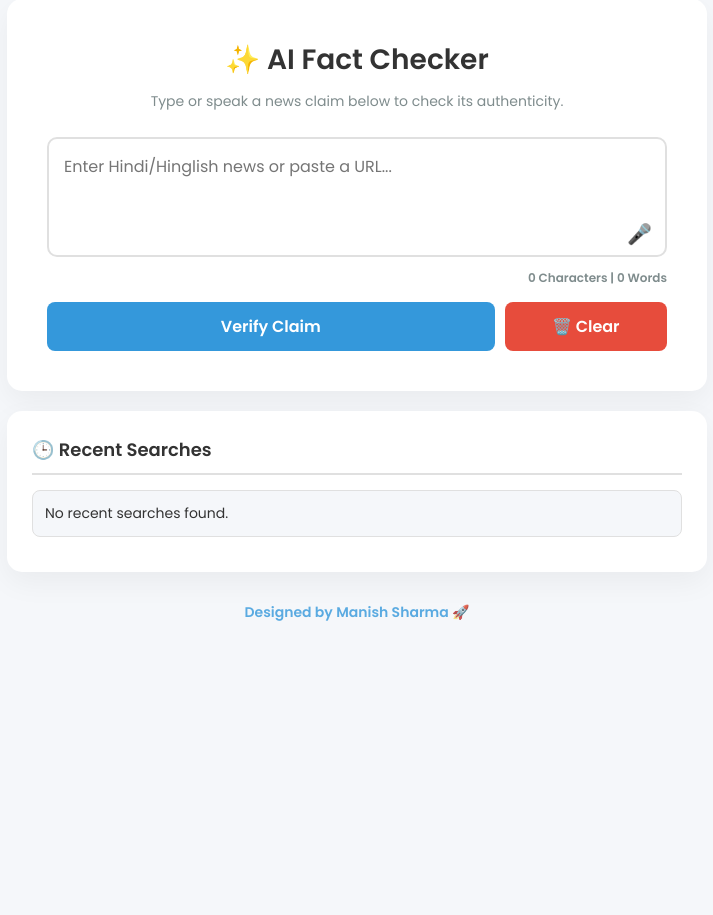
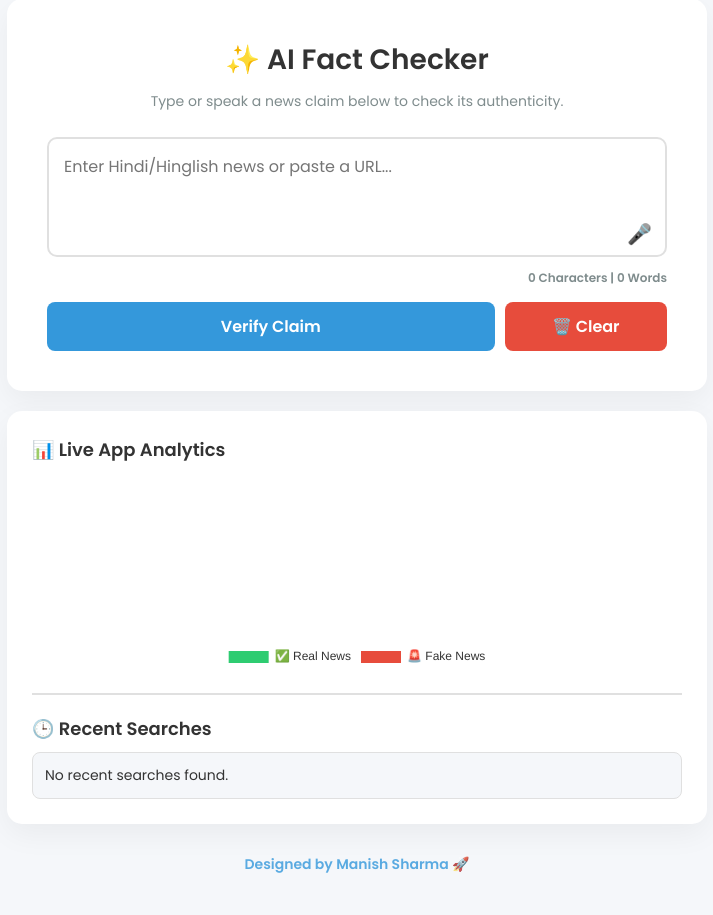
Before and after one commit to the-miz-4u/fake_news_detector, a Flask app: page / in a window 1280 px wide. Shown: the part 101-1016 px from the top of the page, without its empty margins (283-996 px from the left). Before the commit the page ends 722 px from the top, so only its background shows below. Run offline with Flask 3, Linux system fonts and the light colour scheme; data that the repository does not hold is empty.

Commit message:
Feat: Added live analytics pie chart using Chart.js and /analytics endpoint in Flask

```diff
--- a/app.py
+++ b/app.py
@@ -132,6 +132,17 @@
         print("Feedback Error:", str(e))
         return jsonify({"error": "Feedback save nahi hua."}), 500
 
+# --- NAYA: Live Analytics Data Ka Route ---
+@app.route('/analytics', methods=['GET'])
+def get_analytics():
+    try:
+        real_count = SearchHistory.query.filter_by(prediction='Real').count()
+        fake_count = SearchHistory.query.filter_by(prediction='Fake').count()
+        return jsonify({"real": real_count, "fake": fake_count})
+    except Exception as e:
+        print("Analytics Error:", str(e))
+        return jsonify({"error": "Data fetch nahi hua"}), 500
+
 if __name__ == '__main__':
     # Yeh app_context wala code ensure karega ki nayi FeedbackData table Database me ban jaye
     with app.app_context():
--- a/templates/index.html
+++ b/templates/index.html
@@ -5,6 +5,8 @@
     <meta name="viewport" content="width=device-width, initial-scale=1.0">
     <title>AI Fake News Detector</title>
     <link href="https://fonts.googleapis.com/css2?family=Poppins:wght@300;400;600&display=swap" rel="stylesheet">
+    <!-- NAYA: Chart.js Library Import -->
+    <script src="https://cdn.jsdelivr.net/npm/chart.js"></script>
     <style>
         /* --- CSS Variables --- */
         :root {
@@ -49,15 +51,29 @@
             box-shadow: 0 4px 6px rgba(0, 0, 0, 0.1);
         }
 
-        .main-container, .history-container {
+        .main-container, .bottom-container {
             background-color: var(--container-bg); width: 100%;
             max-width: 700px; padding: 40px; border-radius: 15px;
             box-shadow: 0 10px 30px rgba(0, 0, 0, 0.05); text-align: center;
             margin-bottom: 20px;
         }
 
+        /* --- NAYA: Bottom section styling (Chart + History) --- */
+        .bottom-container {
+            display: flex; flex-direction: column; gap: 20px; padding: 25px;
+        }
+
+        .chart-section {
+            padding-bottom: 20px; border-bottom: 2px solid var(--border-color);
+            display: flex; flex-direction: column; align-items: center;
+        }
+        .chart-wrapper {
+            position: relative; height: 200px; width: 100%; max-width: 300px; margin-top: 10px;
+        }
+
         h1 { margin-bottom: 10px; font-size: 28px; font-weight: 600; }
         p.subtitle { color: #7f8c8d; margin-bottom: 25px; font-size: 14px; }
+        h2.section-title { font-size: 18px; font-weight: 600; text-align: left; width: 100%;}
 
         .input-wrapper { position: relative; width: 100%; }
 
@@ -82,8 +98,7 @@
         }
 
         #counter-box {
-            text-align: right; font-size: 12px; color: #7f8c8d;
-            margin-top: 5px; font-weight: 600;
+            text-align: right; font-size: 12px; color: #7f8c8d; margin-top: 5px; font-weight: 600;
         }
         body.dark-mode #counter-box { color: #b2bec3; }
 
@@ -100,7 +115,6 @@
             padding: 12px 15px; font-size: 16px; font-weight: 600;
             color: white; background-color: #e74c3c;
             border: none; border-radius: 8px; cursor: pointer; flex: 1;
-            transition: background-color 0.3s ease;
         }
         .clear-btn:hover { background-color: #c0392b; }
 
@@ -113,109 +127,57 @@
 
         .result-header {
             display: flex; justify-content: space-between; align-items: center;
-            margin-bottom: 15px; padding-bottom: 10px;
-            border-bottom: 1px solid var(--border-color);
+            margin-bottom: 15px; padding-bottom: 10px; border-bottom: 1px solid var(--border-color);
         }
 
         #copy-btn {
-            display: none; background-color: #2ecc71; color: white;
-            border: none; padding: 6px 12px; border-radius: 6px;
-            font-size: 12px; font-weight: 600; cursor: pointer;
+            display: none; background-color: #2ecc71; color: white; border: none;
+            padding: 6px 12px; border-radius: 6px; font-size: 12px; font-weight: 600; cursor: pointer;
         }
 
-        #prediction-badge {
-            font-size: 20px; font-weight: bold; margin-bottom: 10px; display: none;
-        }
+        #prediction-badge { font-size: 20px; font-weight: bold; margin-bottom: 10px; display: none; }
+        .confidence-container { margin-top: 10px; margin-bottom: 20px; display: none; }
+        .confidence-header { display: flex; justify-content: space-between; font-size: 14px; font-weight: 600; margin-bottom: 5px; }
+        .progress-bg { background: rgba(0,0,0,0.1); border-radius: 6px; height: 12px; width: 100%; overflow: hidden; }
+        body.dark-mode .progress-bg { background: rgba(255,255,255,0.1); }
+        .progress-bar { height: 100%; width: 0%; border-radius: 6px; transition: width 1.2s cubic-bezier(0.25, 1, 0.5, 1); }
 
-        .confidence-container { margin-top: 10px; margin-bottom: 20px; display: none; }
-        .confidence-header {
-            display: flex; justify-content: space-between; font-size: 14px;
-            font-weight: 600; margin-bottom: 5px;
-        }
-        .progress-bg {
-            background: rgba(0,0,0,0.1); border-radius: 6px; height: 12px;
-            width: 100%; overflow: hidden;
-        }
-        body.dark-mode .progress-bg { background: rgba(255,255,255,0.1); }
-        .progress-bar {
-            height: 100%; width: 0%; border-radius: 6px;
-            transition: width 1.2s cubic-bezier(0.25, 1, 0.5, 1);
-        }
-
-        #feedback-box {
-            display: none; margin-top: 20px; padding-top: 15px;
-            border-top: 1px solid var(--border-color); text-align: center;
-        }
+        #feedback-box { display: none; margin-top: 20px; padding-top: 15px; border-top: 1px solid var(--border-color); text-align: center; }
         .feedback-text { font-size: 14px; margin-bottom: 10px; font-weight: 600; }
-        .feedback-btn {
-            background-color: var(--container-bg); border: 1px solid var(--border-color);
-            color: var(--text-color); padding: 8px 15px; border-radius: 20px;
-            cursor: pointer; font-size: 14px; margin: 0 5px; transition: all 0.2s ease;
-        }
+        .feedback-btn { background-color: var(--container-bg); border: 1px solid var(--border-color); color: var(--text-color); padding: 8px 15px; border-radius: 20px; cursor: pointer; font-size: 14px; margin: 0 5px; }
         .feedback-btn:hover { background-color: var(--bg-color); transform: scale(1.05); }
         .feedback-btn.active-up { background-color: #2ecc71; color: white; border-color: #2ecc71; }
         .feedback-btn.active-down { background-color: #e74c3c; color: white; border-color: #e74c3c; }
         #feedback-msg { display: none; font-size: 13px; color: #2ecc71; margin-top: 10px; font-weight: 600; }
 
-        .history-container { padding: 25px; text-align: left; }
-        .history-title { font-size: 18px; font-weight: 600; margin-bottom: 15px; border-bottom: 2px solid var(--border-color); padding-bottom: 10px;}
-        .history-list { list-style: none; }
+        .history-list { list-style: none; text-align: left; width: 100%;}
         .history-item {
             padding: 12px; border: 1px solid var(--border-color);
-            border-radius: 8px; margin-bottom: 10px; font-size: 14px;
+            border-radius: 8px; margin-top: 10px; font-size: 14px;
             display: flex; flex-direction: column; gap: 8px;
             background-color: var(--bg-color);
         }
         .history-top { display: flex; justify-content: space-between; align-items: center; }
-        .history-badge {
-            padding: 4px 8px; border-radius: 4px; font-size: 12px; font-weight: bold; color: white;
-        }
+        .history-badge { padding: 4px 8px; border-radius: 4px; font-size: 12px; font-weight: bold; color: white; }
         .badge-real { background-color: #2ecc71; }
         .badge-fake { background-color: #e74c3c; }
         .history-text { color: var(--text-color); font-style: italic; opacity: 0.9; }
 
-        .cursor {
-            display: inline-block; width: 3px; height: 15px;
-            background-color: var(--text-color); margin-left: 2px;
-            animation: blink 0.7s infinite;
-        }
+        .cursor { display: inline-block; width: 3px; height: 15px; background-color: var(--text-color); margin-left: 2px; animation: blink 0.7s infinite; }
         @keyframes blink { 50% { opacity: 0; } }
 
-        /* --- NAYA: ABOUT MODAL STYLING --- */
+        /* ABOUT MODAL STYLING */
         .footer { margin-top: 10px; font-size: 14px; opacity: 0.8; }
-        #about-link {
-            color: var(--btn-bg); font-weight: 600; text-decoration: none; cursor: pointer; transition: color 0.3s;
-        }
+        #about-link { color: var(--btn-bg); font-weight: 600; text-decoration: none; cursor: pointer; }
         #about-link:hover { color: var(--btn-hover); text-decoration: underline; }
-
-        .modal-overlay {
-            position: fixed; top: 0; left: 0; width: 100%; height: 100%;
-            background: rgba(0, 0, 0, 0.6); display: none;
-            align-items: center; justify-content: center; z-index: 1000;
-            opacity: 0; transition: opacity 0.3s ease;
-        }
+        .modal-overlay { position: fixed; top: 0; left: 0; width: 100%; height: 100%; background: rgba(0, 0, 0, 0.6); display: none; align-items: center; justify-content: center; z-index: 1000; opacity: 0; transition: opacity 0.3s ease; }
         .modal-overlay.show { display: flex; opacity: 1; }
-
-        .modal-content {
-            background-color: var(--container-bg); color: var(--text-color);
-            width: 90%; max-width: 550px; padding: 30px; border-radius: 15px;
-            position: relative; text-align: center;
-            box-shadow: 0 10px 40px rgba(0,0,0,0.3);
-            transform: translateY(-20px); transition: transform 0.3s ease;
-        }
+        .modal-content { background-color: var(--container-bg); color: var(--text-color); width: 90%; max-width: 550px; padding: 30px; border-radius: 15px; position: relative; text-align: center; transform: translateY(-20px); transition: transform 0.3s ease; }
         .modal-overlay.show .modal-content { transform: translateY(0); }
-
-        .close-btn {
-            position: absolute; top: 15px; right: 20px; background: none;
-            border: none; font-size: 28px; color: var(--text-color); cursor: pointer;
-            line-height: 1;
-        }
-        .close-btn:hover { color: #e74c3c; }
-
+        .close-btn { position: absolute; top: 15px; right: 20px; background: none; border: none; font-size: 28px; color: var(--text-color); cursor: pointer; line-height: 1; }
         .tech-list { text-align: left; margin-top: 15px; margin-bottom: 20px; font-size: 14px; }
         .tech-list ul { margin-left: 25px; margin-top: 10px; line-height: 1.8; }
         .dev-info { background-color: var(--bg-color); padding: 15px; border-radius: 8px; font-size: 14px; }
-
     </style>
 </head>
 <body>
@@ -271,20 +233,33 @@
         </div>
     </div>
 
-    <!-- RECENT HISTORY AREA -->
-    <div class="history-container">
-        <h2 class="history-title">🕒 Recent Searches</h2>
-        <ul class="history-list" id="history-list">
-            <li class="history-item">Loading history...</li>
-        </ul>
+    <!-- NAYA: BOTTOM CONTAINER (Chart + History) -->
+    <div class="bottom-container">
+
+        <!-- Live Analytics Chart -->
+        <div class="chart-section">
+            <h2 class="section-title">📊 Live App Analytics</h2>
+            <div class="chart-wrapper">
+                <canvas id="analyticsChart"></canvas>
+            </div>
+        </div>
+
+        <!-- Recent Searches -->
+        <div>
+            <h2 class="section-title">🕒 Recent Searches</h2>
+            <ul class="history-list" id="history-list">
+                <li class="history-item">Loading data...</li>
+            </ul>
+        </div>
+
     </div>
 
-    <!-- --- NAYA: FOOTER LINK --- -->
+    <!-- FOOTER LINK -->
     <div class="footer">
         <a href="#" id="about-link">Designed by Manish Sharma 🚀</a>
     </div>
 
-    <!-- --- NAYA: ABOUT MODAL (POPUP) --- -->
+    <!-- ABOUT MODAL -->
     <div class="modal-overlay" id="about-modal">
         <div class="modal-content">
             <button class="close-btn" id="close-modal">&times;</button>
@@ -294,11 +269,11 @@
             <div class="tech-list">
                 <strong>💻 Tech Stack Integration:</strong>
                 <ul>
-                    <li><b>Frontend:</b> HTML5, CSS3, Vanilla JS (Web Speech API)</li>
-                    <li><b>Backend API:</b> Python, Flask, SQLite (Search & Feedback DB)</li>
+                    <li><b>Frontend:</b> HTML5, CSS3, Chart.js, Vanilla JS</li>
+                    <li><b>Backend API:</b> Python, Flask, SQLite</li>
                     <li><b>Machine Learning:</b> PyTorch (Local NLP Model Classification)</li>
-                    <li><b>Generative AI:</b> Google Gemini 2.5 Flash API (Reasoning)</li>
-                    <li><b>Data Pipeline:</b> BeautifulSoup (URL Web Scraping)</li>
+                    <li><b>Generative AI:</b> Google Gemini 2.5 Flash API</li>
+                    <li><b>Data Pipeline:</b> BeautifulSoup (Web Scraping)</li>
                 </ul>
             </div>
 
@@ -316,8 +291,7 @@
         const themeToggleBtn = document.getElementById('theme-toggle');
         const body = document.body;
         if (localStorage.getItem('theme') === 'dark') {
-            body.classList.add('dark-mode');
-            themeToggleBtn.innerText = '☀️ Light Mode';
+            body.classList.add('dark-mode'); themeToggleBtn.innerText = '☀️ Light Mode';
         }
         themeToggleBtn.addEventListener('click', () => {
             body.classList.toggle('dark-mode');
@@ -328,7 +302,41 @@
             }
         });
 
-        // --- HISTORY FETCH LOGIC ---
+        // --- NAYA: CHART LOGIC ---
+        let myChart;
+        async function loadAnalytics() {
+            try {
+                const response = await fetch('/analytics');
+                const data = await response.json();
+
+                const ctx = document.getElementById('analyticsChart').getContext('2d');
+
+                // Agar chart pehle se hai, toh destroy karke naya banao
+                if (myChart) { myChart.destroy(); }
+
+                myChart = new Chart(ctx, {
+                    type: 'doughnut',
+                    data: {
+                        labels: ['✅ Real News', '🚨 Fake News'],
+                        datasets: [{
+                            data: [data.real || 0, data.fake || 0],
+                            backgroundColor: ['#2ecc71', '#e74c3c'],
+                            borderWidth: 0,
+                            hoverOffset: 4
+                        }]
+                    },
+                    options: {
+                        responsive: true,
+                        maintainAspectRatio: false,
+                        plugins: {
+                            legend: { position: 'bottom', labels: { color: body.classList.contains('dark-mode') ? '#fff' : '#333' } }
+                        }
+                    }
+                });
+            } catch (error) { console.log("Chart load failed", error); }
+        }
+
+        // --- HISTORY LOGIC ---
         const historyList = document.getElementById('history-list');
         async function loadHistory() {
             try {
@@ -354,11 +362,14 @@
                     `;
                     historyList.appendChild(li);
                 });
-            } catch (error) {
-                historyList.innerHTML = "<li class='history-item'>Failed to load history.</li>";
-            }
+            } catch (error) { historyList.innerHTML = "<li class='history-item'>Failed to load history.</li>"; }
         }
-        window.addEventListener('DOMContentLoaded', loadHistory);
+
+        // Load data on page start
+        window.addEventListener('DOMContentLoaded', () => {
+            loadHistory();
+            loadAnalytics();
+        });
 
         // --- COUNTER LOGIC ---
         const userInput = document.getElementById('user-input');
@@ -380,14 +391,9 @@
             micBtn.addEventListener('click', () => recognition.start());
             recognition.onstart = () => micBtn.classList.add('recording');
             recognition.onspeechend = () => { recognition.stop(); micBtn.classList.remove('recording'); };
-            recognition.onresult = (event) => {
-                userInput.value += (userInput.value ? " " : "") + event.results[0][0].transcript;
-                updateCounter();
-            };
+            recognition.onresult = (event) => { userInput.value += (userInput.value ? " " : "") + event.results[0][0].transcript; updateCounter(); };
             recognition.onerror = () => micBtn.classList.remove('recording');
-        } else {
-            micBtn.style.display = "none";
-        }
+        } else { micBtn.style.display = "none"; }
 
         // --- CLEAR & FEEDBACK VARIABLES ---
         const clearBtn = document.getElementById('clear-btn');
@@ -405,8 +411,7 @@
         const thumbDown = document.getElementById('thumb-down');
         const feedbackMsg = document.getElementById('feedback-msg');
 
-        let currentInputText = "";
-        let currentPrediction = "";
+        let currentInputText = ""; let currentPrediction = "";
 
         clearBtn.addEventListener('click', () => {
             userInput.value = ""; updateCounter();
@@ -474,7 +479,11 @@
                         copyBtn.style.display = 'inline-block';
                         feedbackBox.style.display = 'block';
                         thumbUp.classList.remove('active-up'); thumbDown.classList.remove('active-down');
-                        feedbackMsg.style.display = 'none'; loadHistory();
+                        feedbackMsg.style.display = 'none';
+
+                        // NAYA: Prediction ke baad History aur Chart dono refresh karo
+                        loadHistory();
+                        loadAnalytics();
                     }
                 }
                 typeWriter();
@@ -495,13 +504,8 @@
                 feedbackMsg.style.display = 'block';
             } catch (error) { console.log("Feedback error:", error); }
         }
-
-        thumbUp.addEventListener('click', () => {
-            thumbUp.classList.add('active-up'); thumbDown.classList.remove('active-down'); sendFeedback('up');
-        });
-        thumbDown.addEventListener('click', () => {
-            thumbDown.classList.add('active-down'); thumbUp.classList.remove('active-up'); sendFeedback('down');
-        });
+        thumbUp.addEventListener('click', () => { thumbUp.classList.add('active-up'); thumbDown.classList.remove('active-down'); sendFeedback('up'); });
+        thumbDown.addEventListener('click', () => { thumbDown.classList.add('active-down'); thumbUp.classList.remove('active-up'); sendFeedback('down'); });
 
         // --- COPY LOGIC ---
         copyBtn.addEventListener('click', () => {
@@ -512,28 +516,13 @@
             });
         });
 
-        // --- NAYA: ABOUT MODAL LOGIC ---
+        // --- ABOUT MODAL LOGIC ---
         const aboutLink = document.getElementById('about-link');
         const aboutModal = document.getElementById('about-modal');
         const closeModal = document.getElementById('close-modal');
-
-        // Open modal
-        aboutLink.addEventListener('click', (e) => {
-            e.preventDefault(); // Prevents page jump
-            aboutModal.classList.add('show');
-        });
-
-        // Close using X button
-        closeModal.addEventListener('click', () => {
-            aboutModal.classList.remove('show');
-        });
-
-        // Close when clicking anywhere outside the modal content
-        window.addEventListener('click', (e) => {
-            if (e.target === aboutModal) {
-                aboutModal.classList.remove('show');
-            }
-        });
+        aboutLink.addEventListener('click', (e) => { e.preventDefault(); aboutModal.classList.add('show'); });
+        closeModal.addEventListener('click', () => { aboutModal.classList.remove('show'); });
+        window.addEventListener('click', (e) => { if (e.target === aboutModal) { aboutModal.classList.remove('show'); } });
     </script>
 </body>
 </html>
```
